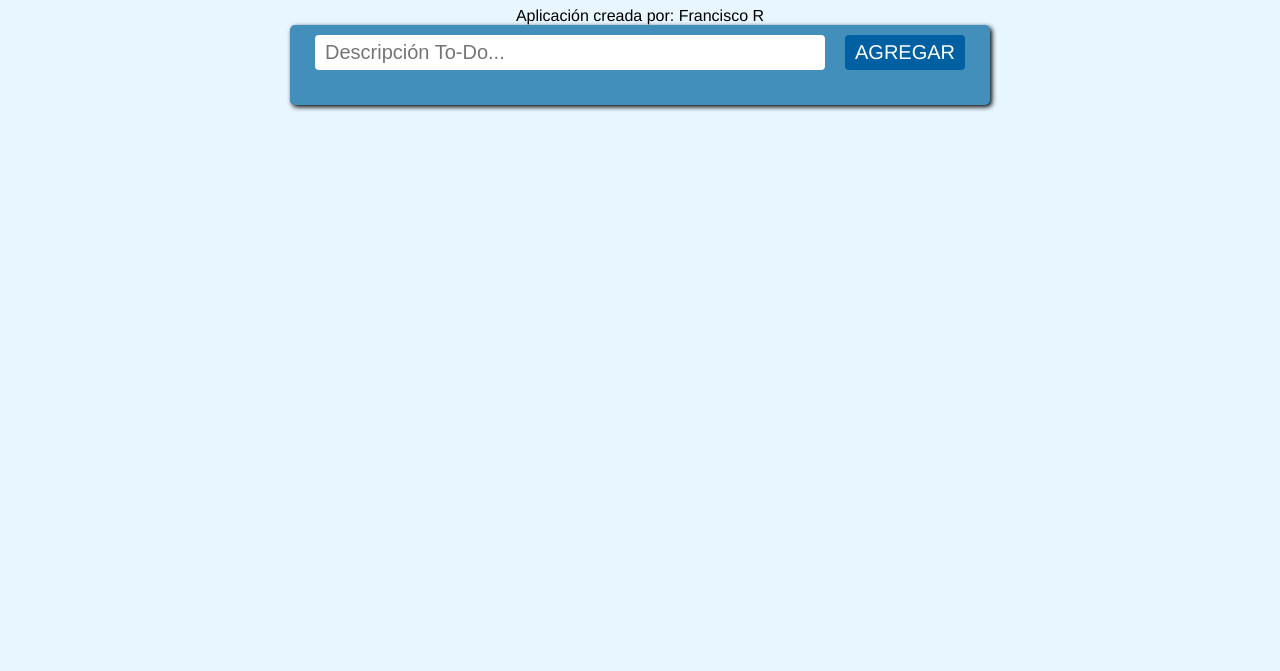
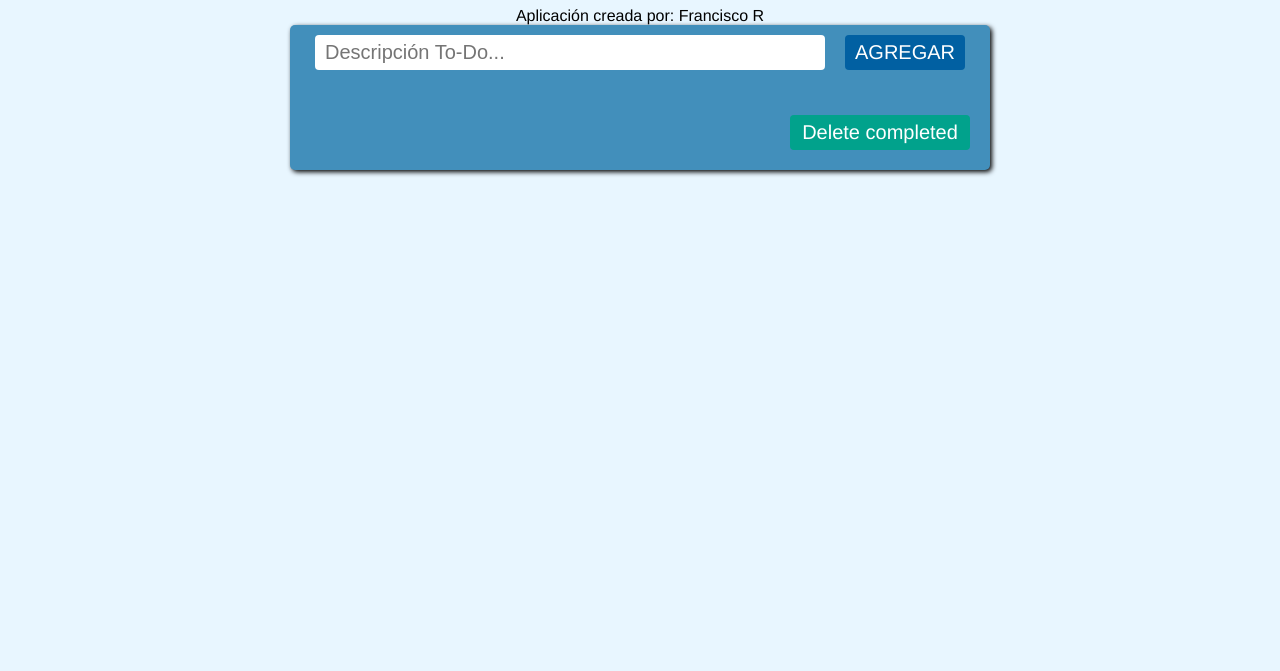
Before and after one commit to Frankroz/01-DOM, a website: page index.html in a window 1280 px wide. Shown: the part 129-800 px from the top of the page. Drawn offline with Linux system fonts and the light colour scheme.

Commit message:
Website on a ToDo app 2.1 - Added a delete completed tasks

```diff
--- a/index.html
+++ b/index.html
@@ -17,6 +17,9 @@
                 <input type="text" id="toDoInput" placeholder="Descripción To-Do..."/><div id="addButton"><span>AGREGAR</span></div>
             </div>
             <div id="toDoContainer"></div>
+            <div id="delBut">
+                <div id="delButton"><span>Delete completed</span></div>
+            </div>
         </div>
     </body>
 </html>
```
